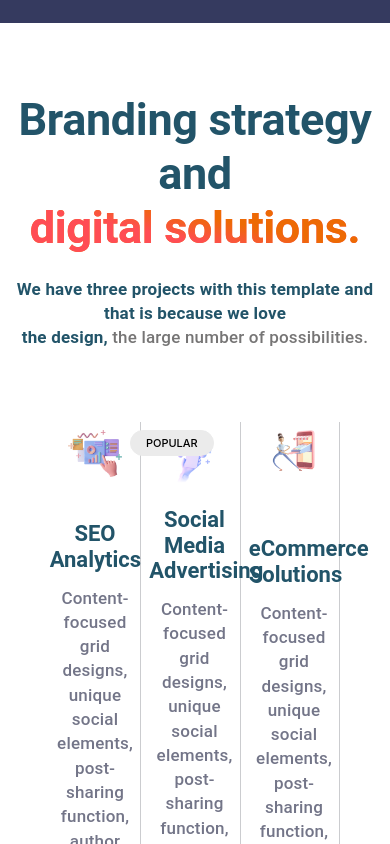
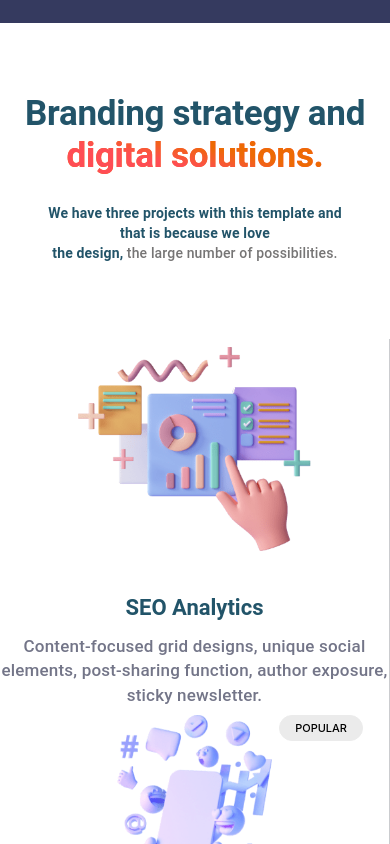
Before and after one commit to Anjeela-Ali/hub-website, a React (Create React App) app: page / in a window 390 px wide. Shown: the part 800-1644 px from the top of the page. Built offline with nearby package versions, Linux system fonts and the light colour scheme.

Commit message:
responsiveness for features section is complete.

```diff
--- a/src/components/features/index.js
+++ b/src/components/features/index.js
@@ -9,7 +9,7 @@ const FeaturesSection = () => {
 
     const styles = {
         headline: {
-            fontSize: '45px',
+            fontSize:{ xs:'35px',sm:'38px',md:'40px',lg:'45px',xl:'45px'},
             fontWeight: '600',
             color: '#225469'
         },
@@ -40,7 +40,7 @@ const FeaturesSection = () => {
                         Branding strategy and
                     </Typography>
                     <Typography variant='h2' sx={{
-                        fontSize: '45px',
+                        fontSize:{ xs:'35px',sm:'38px',md:'40px',lg:'45px',xl:'45px'},
                         fontWeight: '600',
                         background: 'linear-gradient(12deg,  #ff4d54 40%, #ed6a04 60%),linear-gradient(12deg, #ed6a04 40%,  #ff4d54 60%)',
                         WebkitBackgroundClip: 'text',
@@ -51,10 +51,11 @@ const FeaturesSection = () => {
                     </Typography>
 
                     <Typography variant='body2' sx={{
-                        fontSize: '17px',
+                        fontSize: {xs:'14px',sm:'15px',md:'16px',lg:'17px',xl:'17px'},
                         fontWeight: '600',
                         color: '#225469',
                         marginTop: '22px',
+                        padding:'4px 40px'
                     }}>
                         We have three projects with this template and that is because we love <br /> the design, <Typography variant='para' sx={{
                             fontWeight: '500',
@@ -64,14 +65,15 @@ const FeaturesSection = () => {
 
                 </Box>
                 <Box sx={{
-                    margin: '50px auto'
+                    margin: '50px auto',
                 }}>
 
                     <Grid container rowSpacing={1} columnSpacing={{ xs: 1, sm: 2, md: 3 }} sx={{
                         justifyContent: 'center',
                         textAlign: 'center'
                     }}>
-                        <Grid item xs={3} sx={{
+                        <Grid item xs={12} sm={6} md={4} lg={3} xl={4}
+                         sx={{
                             borderRight: '1px solid #cbcccf '
                         }}>
                             {/* Image */}
@@ -90,7 +92,7 @@ const FeaturesSection = () => {
                                 </Typography>
                             </Box>
                         </Grid>
-                        <Grid item xs={3} sx={{
+                        <Grid item xs={12} sm={6} md={4} lg={3} xl={4} sx={{
                             borderRight: '1px solid #cbcccf '
                         }}>
                             <Box sx={{
@@ -121,8 +123,9 @@ const FeaturesSection = () => {
                                     Content-focused grid designs, unique social elements, post-sharing function, author exposure, sticky newsletter.                                </Typography>
                             </Box>
                         </Grid>
-                        <Grid item xs={3} sx={{
-                            borderRight: '1px solid #cbcccf '
+                        <Grid item xs={12} sm={6} md={4} lg={3} xl={4}  sx={{
+                            borderRight: '1px solid #cbcccf ',
+                            // margin:'20px auto ',
                         }}>
                             <Box sx={{
                                 marginBottom: '60px'
```
